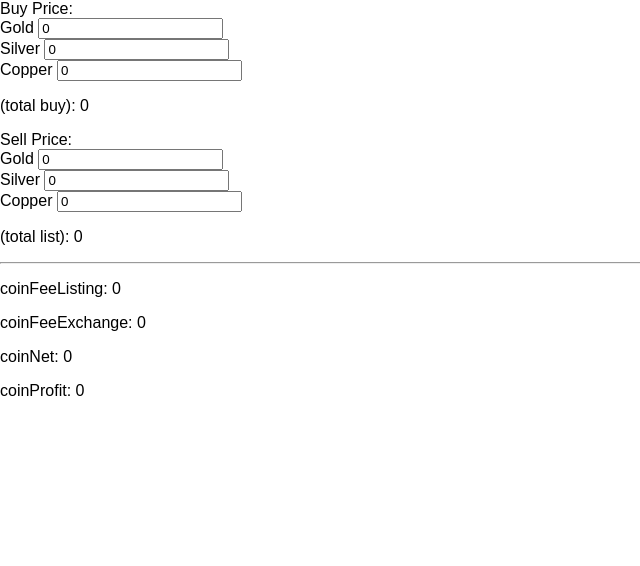
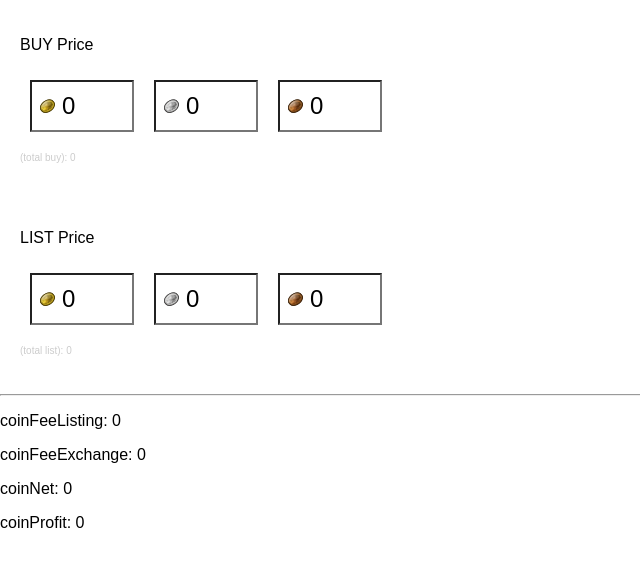
Before and after one commit to jdherder/gw2-tp-react, a React app: page / in a window 1280 px wide. Shown: the whole page, without its empty margins (0-640 px from the left). Built offline with nearby package versions, Linux system fonts and the light colour scheme.

Commit message:
Adds some basic WIP styles and images.

```diff
--- a/src/components/App/App.js
+++ b/src/components/App/App.js
@@ -27,10 +27,7 @@ class App extends Component {
   render() {
     return (
       <div className="App">
-        Buy Price:
         <CoinEntryForm formType='buy' coins={this.state.coinBuyPrice} updateCoins={this.updateValues} />
-
-        Sell Price:
         <CoinEntryForm formType='list' coins={this.state.coinListPrice} updateCoins={this.updateValues} />
 
         <hr />
--- /dev/null
+++ b/src/components/CoinEntryForm/CoinEntryForm.css
@@ -0,0 +1,22 @@
+.CoinEntryForm {
+    padding: 20px;
+}
+
+.CoinEntryForm div {
+    display: inline-block;
+    margin: 10px 10px;
+}
+.CoinEntryForm input {
+    width: 60px;
+    padding: 10px 10px 10px 30px;
+    font-size: 24px;
+}
+.CoinEntryForm input.gold {
+    background: url('./images/gold.png') no-repeat 8px center;
+}
+.CoinEntryForm input.silver {
+    background: url('./images/silver.png') no-repeat 8px center;
+}
+.CoinEntryForm input.copper {
+    background: url('./images/copper.png') no-repeat 8px center;
+}
--- a/src/components/CoinEntryForm/CoinEntryForm.js
+++ b/src/components/CoinEntryForm/CoinEntryForm.js
@@ -1,20 +1,40 @@
 import React, { Component } from 'react';
+import './CoinEntryForm.css';
+// import copper from './images/copper.png';
+// import silver from './images/silver.png';
+// import gold from './images/gold.png';
 
 class CoinEntryForm extends Component {
   render() {
     return (
-      <div className="SellingPriceForm">
+      <div className="CoinEntryForm">
+        <p>{this.props.formType.toUpperCase()} Price</p>
         <div>
-          Gold <input type="text" value={this.props.coins.gold} onChange={this.props.updateCoins.bind(null, 'gold', this.props.formType)} />
+          <input ref="gold"
+                 className="gold"
+                 type="text"
+                 value={this.props.coins.gold}
+                 onChange={this.props.updateCoins.bind(null, 'gold', this.props.formType)}
+                 onFocus={()=>{this.refs.gold.select()}} />
         </div>
         <div>
-          Silver <input type="text" value={this.props.coins.silver} onChange={this.props.updateCoins.bind(null, 'silver', this.props.formType)} />
+          <input ref="silver"
+                 className="silver"
+                 type="text"
+                 value={this.props.coins.silver}
+                 onChange={this.props.updateCoins.bind(null, 'silver', this.props.formType)}
+                 onFocus={()=>{this.refs.silver.select()}} />
         </div>
         <div>
-          Copper <input type="text" value={this.props.coins.copper} onChange={this.props.updateCoins.bind(null, 'copper', this.props.formType)} />
+          <input ref="copper"
+                 className="copper"
+                 type="text"
+                 value={this.props.coins.copper}
+                 onChange={this.props.updateCoins.bind(null, 'copper', this.props.formType)}
+                 onFocus={()=>{this.refs.copper.select()}} />
         </div>
 
-        <p>(total {this.props.formType}): {this.props.coins.total}</p>
+        <p className="debug">(total {this.props.formType}): {this.props.coins.total}</p>
       </div>
     );
   }
--- a/src/index.css
+++ b/src/index.css
@@ -2,4 +2,10 @@ body {
   margin: 0;
   padding: 0;
   font-family: sans-serif;
+  font-size: 16px;
 }
+
+.debug {
+  font-size: 10px;
+  color: #CCC;
+}
```
Also changed, not shown: src/components/CoinEntryForm/images/copper.png (added), src/components/CoinEntryForm/images/gold.png (added), src/components/CoinEntryForm/images/silver.png (added).
